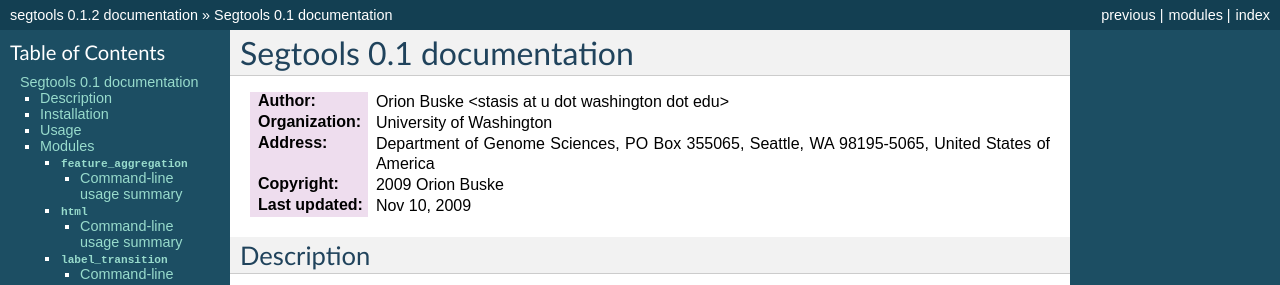
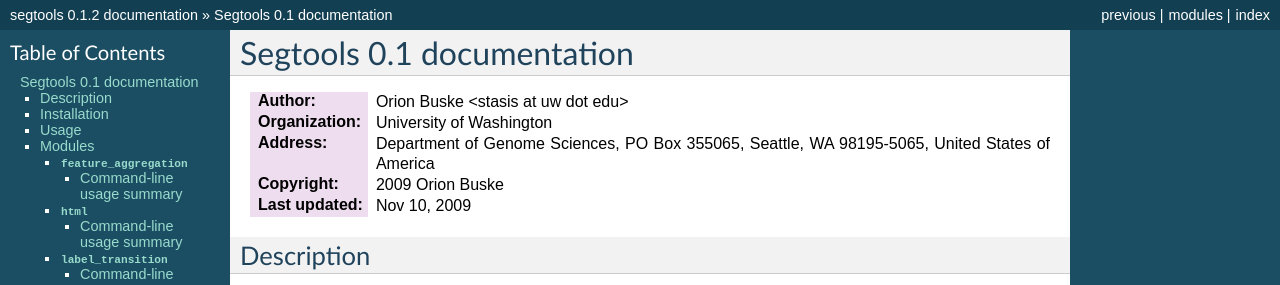
Before and after one commit to hoffmangroup/segtools, a Sphinx documentation site: the page built from doc/segtools.rst, in a window 1280 px wide and 900 px high. Shown: the top 285 px of the window. Built offline with Sphinx 7.4.7, drawn with Linux system fonts in a browser that asks for light colours; some of the changed lines change nothing that is shown.

Commit message:
Updated email address

```diff
--- a/doc/segtools.rst
+++ b/doc/segtools.rst
@@ -1,7 +1,7 @@
 ================================
 Segtools |version| documentation
 ================================
-:Author: Orion Buske <stasis at u dot washington dot edu>
+:Author: Orion Buske <stasis at uw dot edu>
 :Organization: University of Washington
 :Address: Department of Genome Sciences, PO Box 355065,
           Seattle, WA 98195-5065, United States of America
```
